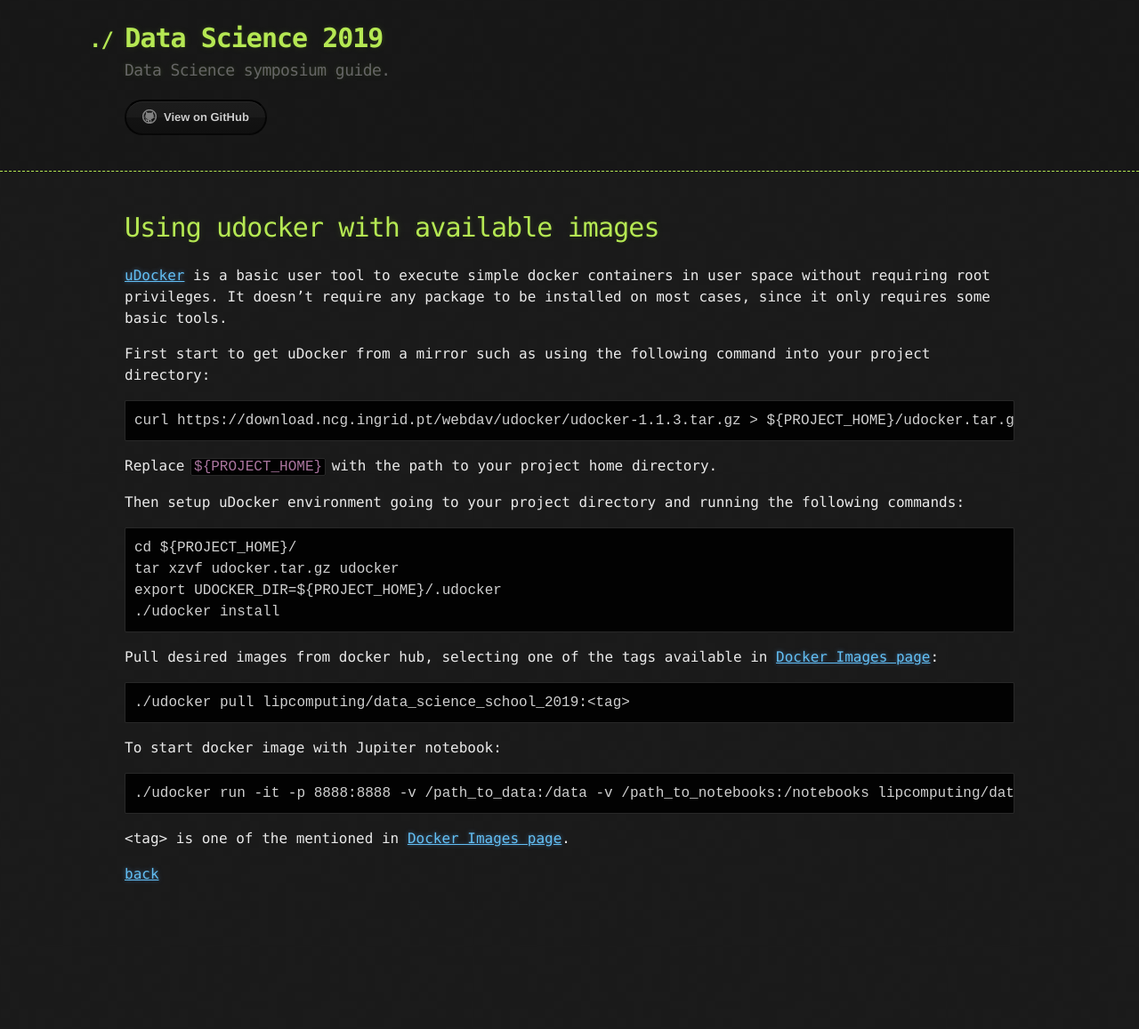
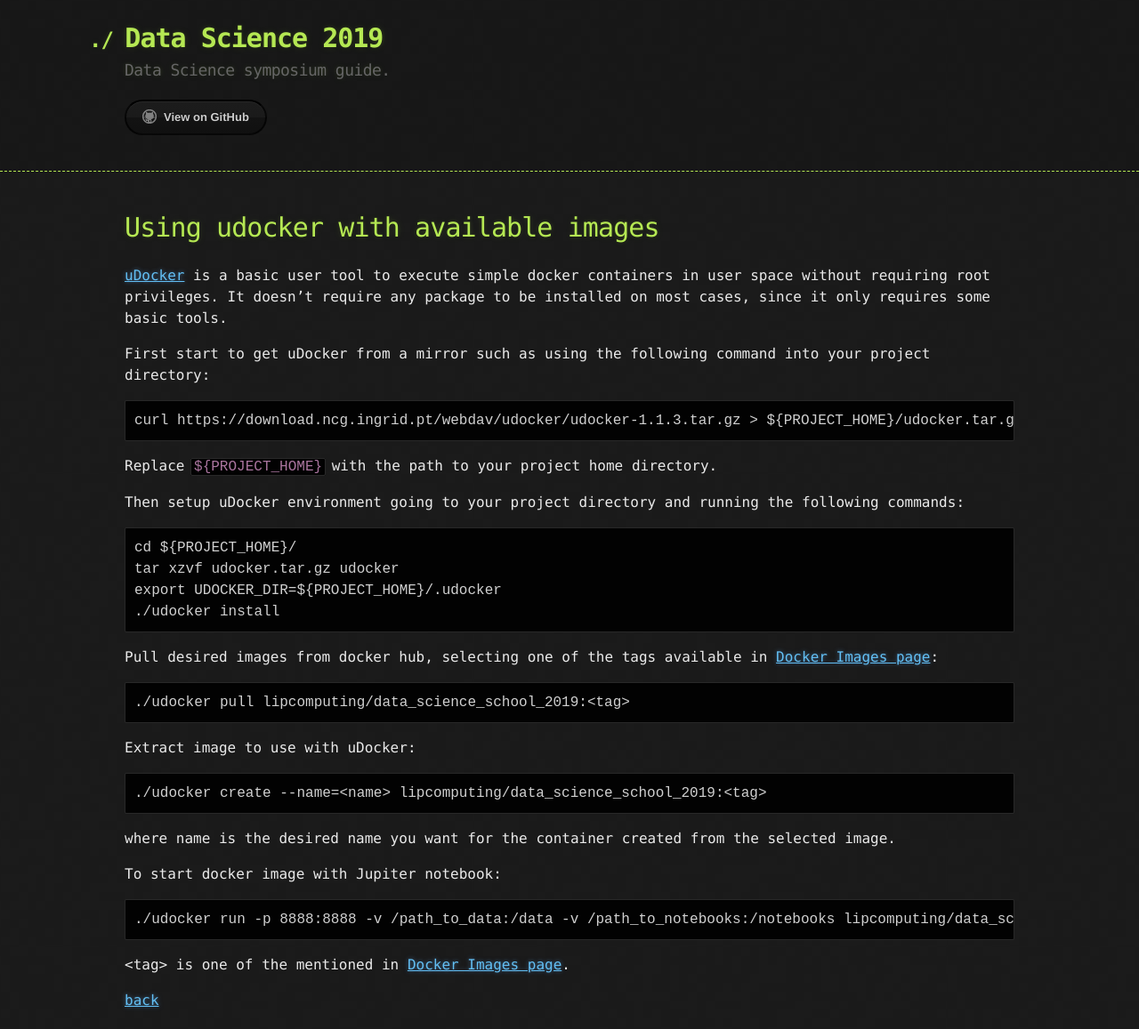
Before and after one commit to LIP-Computing/datascience2019, a Jekyll site: the page built from docs/use_udocker.md, in a window 1280 px wide. Shown: the whole page at 89% size. Built offline with Jekyll 4.4.1, drawn with Linux system fonts in a browser that asks for light colours; before the commit the page ends 1015 px from its top, so only the background shows below that.

Commit message:
udocker guide
Add missing udocker create step and correct parameters in udocker run.

````diff
--- a/docs/use_udocker.md
+++ b/docs/use_udocker.md
@@ -27,10 +27,16 @@ Pull desired images from docker hub, selecting one of the tags available in [Doc
 ./udocker pull lipcomputing/data_science_school_2019:<tag>
 ```
 
+Extract image to use with uDocker:
+```
+./udocker create --name=<name> lipcomputing/data_science_school_2019:<tag>
+```
+
+where name is the desired name you want for the container created from the selected image.
+
 To start docker image with Jupiter notebook:
-
 ```
-./udocker run -it -p 8888:8888 -v /path_to_data:/data -v /path_to_notebooks:/notebooks lipcomputing/data_science_school_2019:<tag>
+./udocker run -p 8888:8888 -v /path_to_data:/data -v /path_to_notebooks:/notebooks lipcomputing/data_science_school_2019:<tag>
 ```
 
 \<tag\> is one of the mentioned in [Docker Images page](./docker_images.html).
````
